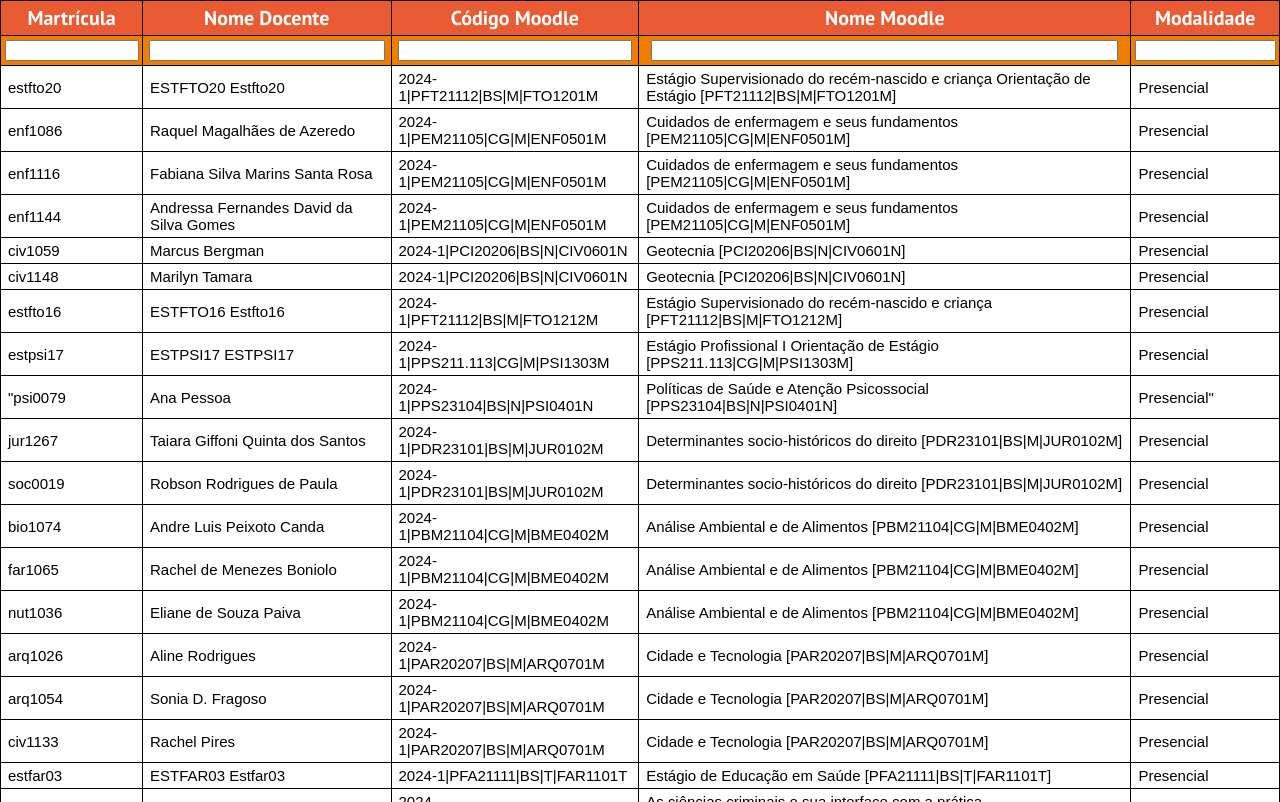
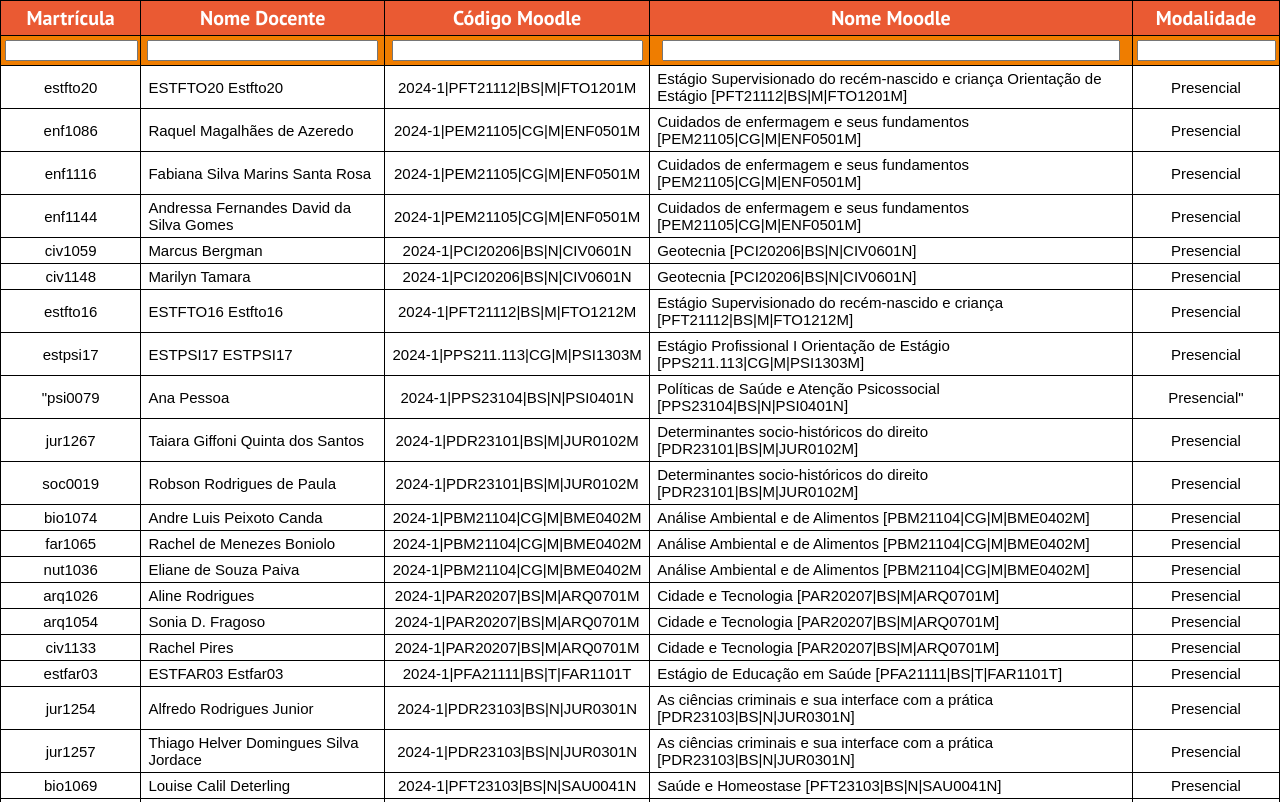
Before and after one commit to TecnologiaUnisuam/Alocacao_do_Docente, a plain HTML site: page Modular/index.html in a window 1280 px wide. Shown: the top 802 px of the page. Drawn offline with nearby package versions, Linux system fonts and the light colour scheme.

Commit message:
Add files via upload

```diff
--- a/EAD/style.css
+++ b/EAD/style.css
@@ -10,6 +10,28 @@
 table, tr, th, td{
     border: solid 1px black;
     border-collapse: collapse;
+}
+
+/* Scrollbars */
+body::-webkit-scrollbar {
+	width: 5px;
+	overflow: visible;
+	background: #ffffff;
+}
+body::-webkit-scrollbar-track {
+	background-color: transparent;
+	-webkit-box-shadow: none;
+	box-shadow: none;
+}
+body::-webkit-scrollbar-thumb {
+	border-radius: 1px;
+	background-color: #666666;
+	-webkit-box-shadow: none;
+	box-shadow: none;
+  border-left: solid 1px #ffffff;
+}
+body::-webkit-scrollbar-thumb:hover{
+	background-color: #333333;
 }
 
 
@@ -29,6 +51,9 @@
 input{
     width: 95%;
     margin: auto;
+}
+tbody tr td:nth-child(1), tbody tr td:nth-child(3),tbody tr td:nth-child(5){
+    text-align: center;
 }
 
 
--- a/Modular/style.css
+++ b/Modular/style.css
@@ -10,6 +10,28 @@
 table, tr, th, td{
     border: solid 1px black;
     border-collapse: collapse;
+}
+
+/* Scrollbars */
+body::-webkit-scrollbar {
+	width: 5px;
+	overflow: visible;
+	background: #ffffff;
+}
+body::-webkit-scrollbar-track {
+	background-color: transparent;
+	-webkit-box-shadow: none;
+	box-shadow: none;
+}
+body::-webkit-scrollbar-thumb {
+	border-radius: 1px;
+	background-color: #666666;
+	-webkit-box-shadow: none;
+	box-shadow: none;
+  border-left: solid 1px #ffffff;
+}
+body::-webkit-scrollbar-thumb:hover{
+	background-color: #333333;
 }
 
 
@@ -29,6 +51,12 @@
 input{
     width: 95%;
     margin: auto;
+}
+tbody tr td:nth-child(1), tbody tr td:nth-child(3),tbody tr td:nth-child(5){
+    text-align: center;
+}
+tbody tr td:nth-child(3){
+    width: 250px;
 }
 
 
```
Also changed, not shown: AlocacaoEAD.csv, AlocacaoModular.csv.
